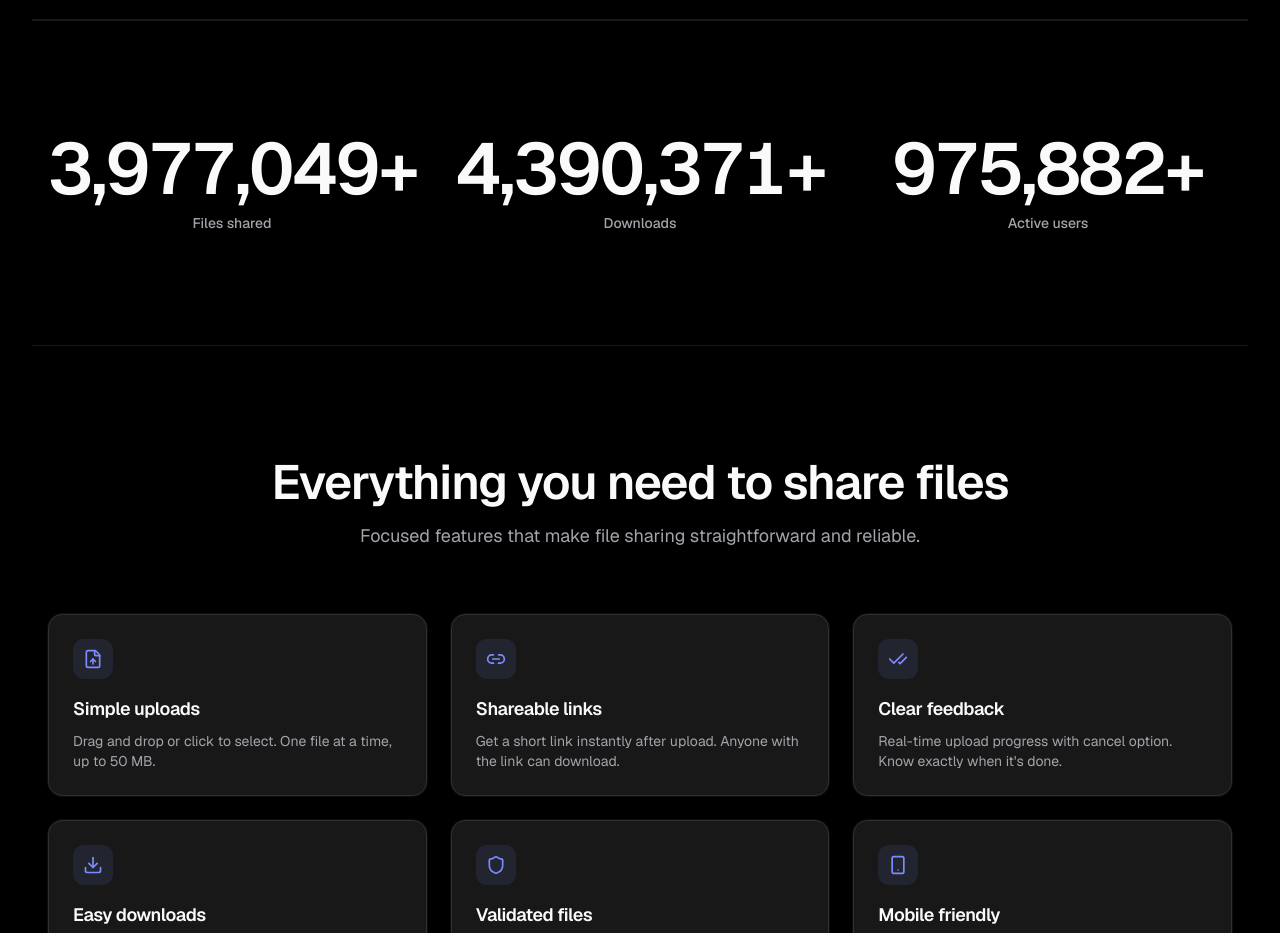
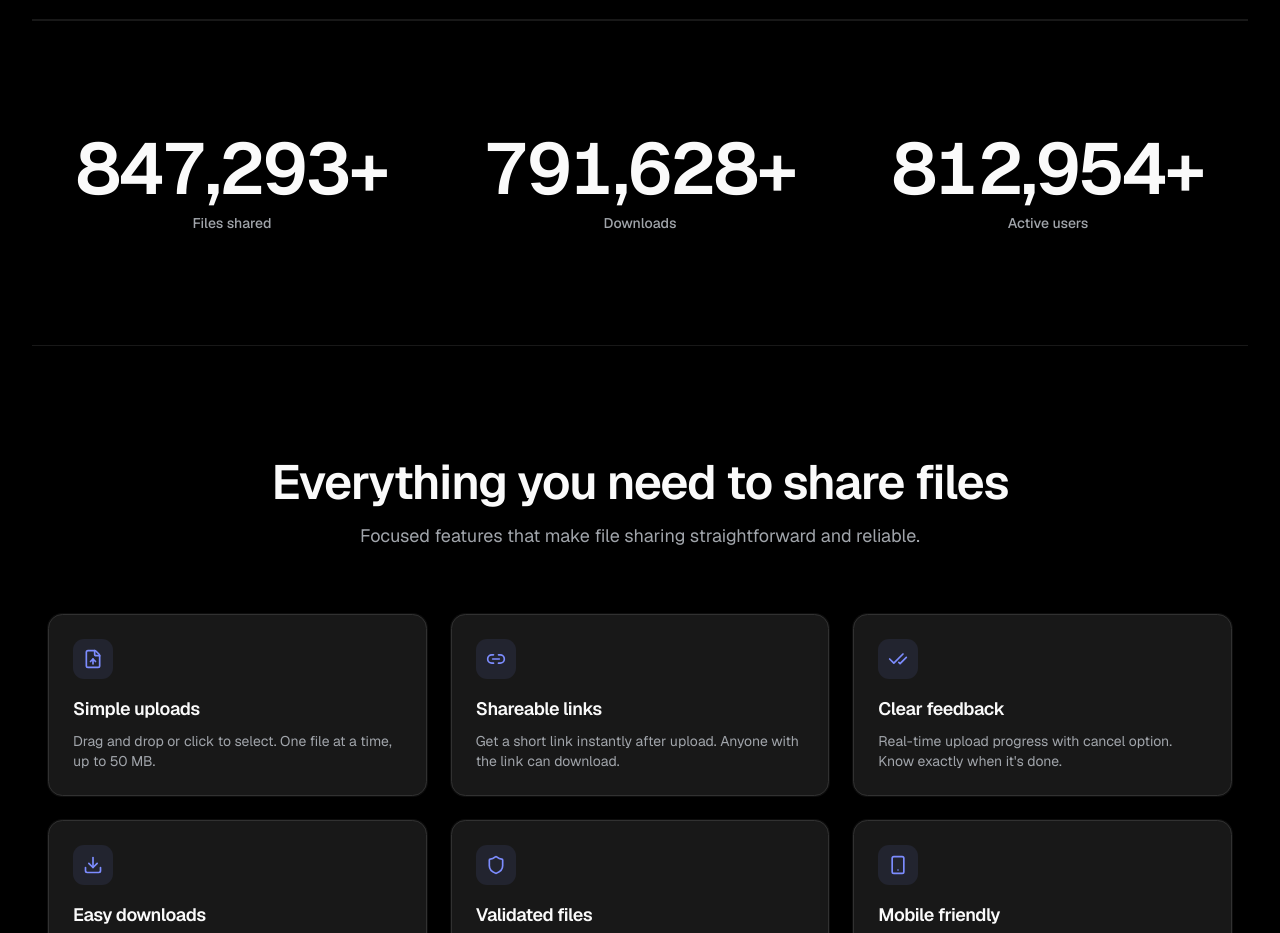
Before and after one commit to TahsanX/AeroShare, a Next.js app: page / in a window 1280 px wide. Shown: the part 1040-1973 px from the top of the page. Built offline with nearby package versions, Linux system fonts and the light colour scheme.

Commit message:
feat(stats): animate counters and randomize figures around 8 lakh
Numbers now count up from 0 on scroll into view instead of showing
static totals, and each stat uses a distinct value near 800,000
instead of one repeated round number.

```diff
--- a/src/components/sections/statistics.tsx
+++ b/src/components/sections/statistics.tsx
@@ -1,3 +1,74 @@
+"use client";
+
+import { useEffect, useRef, useState } from "react";
+
+function useCountUp(target: number, durationMs = 1800) {
+  const [value, setValue] = useState(0);
+  const ref = useRef<HTMLDivElement>(null);
+  const started = useRef(false);
+
+  useEffect(() => {
+    const el = ref.current;
+    if (!el) return;
+
+    const observer = new IntersectionObserver(
+      ([entry]) => {
+        if (!entry.isIntersecting || started.current) return;
+        started.current = true;
+
+        const startTime = performance.now();
+        const tick = (now: number) => {
+          const progress = Math.min((now - startTime) / durationMs, 1);
+          const eased = 1 - Math.pow(1 - progress, 3);
+          setValue(Math.round(eased * target));
+          if (progress < 1) requestAnimationFrame(tick);
+        };
+        requestAnimationFrame(tick);
+      },
+      { threshold: 0.3 }
+    );
+
+    observer.observe(el);
+    return () => observer.disconnect();
+  }, [target, durationMs]);
+
+  return { ref, value };
+}
+
+const stats = [
+  { target: 847293, label: "Files shared", delay: "100ms" },
+  { target: 791628, label: "Downloads", delay: "200ms" },
+  { target: 812954, label: "Active users", delay: "300ms" },
+];
+
+function StatItem({
+  target,
+  label,
+  delay,
+}: {
+  target: number;
+  label: string;
+  delay: string;
+}) {
+  const { ref, value } = useCountUp(target);
+
+  return (
+    <div
+      ref={ref}
+      className="text-center animate-scroll-reveal"
+      style={{ animationDelay: delay }}
+      role="listitem"
+    >
+      <div className="font-heading text-5xl font-semibold tracking-tight sm:text-6xl lg:text-7xl tabular-nums">
+        {value.toLocaleString()}+
+      </div>
+      <p className="mt-2 text-sm text-muted-foreground font-medium">
+        {label}
+      </p>
+    </div>
+  );
+}
+
 export function Statistics() {
   return (
     <section
@@ -11,42 +82,9 @@ export function Statistics() {
           role="list"
           aria-label="Statistics"
         >
-          <div
-            className="text-center animate-scroll-reveal"
-            style={{ animationDelay: "100ms" }}
-            role="listitem"
-          >
-            <div className="font-heading text-5xl font-semibold tracking-tight sm:text-6xl lg:text-7xl tabular-nums">
-              3,977,049+
-            </div>
-            <p className="mt-2 text-sm text-muted-foreground font-medium">
-              Files shared
-            </p>
-          </div>
-          <div
-            className="text-center animate-scroll-reveal"
-            style={{ animationDelay: "200ms" }}
-            role="listitem"
-          >
-            <div className="font-heading text-5xl font-semibold tracking-tight sm:text-6xl lg:text-7xl tabular-nums">
-              4,390,371+
-            </div>
-            <p className="mt-2 text-sm text-muted-foreground font-medium">
-              Downloads
-            </p>
-          </div>
-          <div
-            className="text-center animate-scroll-reveal"
-            style={{ animationDelay: "300ms" }}
-            role="listitem"
-          >
-            <div className="font-heading text-5xl font-semibold tracking-tight sm:text-6xl lg:text-7xl tabular-nums">
-              975,882+
-            </div>
-            <p className="mt-2 text-sm text-muted-foreground font-medium">
-              Active users
-            </p>
-          </div>
+          {stats.map((stat) => (
+            <StatItem key={stat.label} {...stat} />
+          ))}
         </div>
       </div>
     </section>
```
Also changed, not shown: 3 other files (tests, documents, lock files or other folders).
